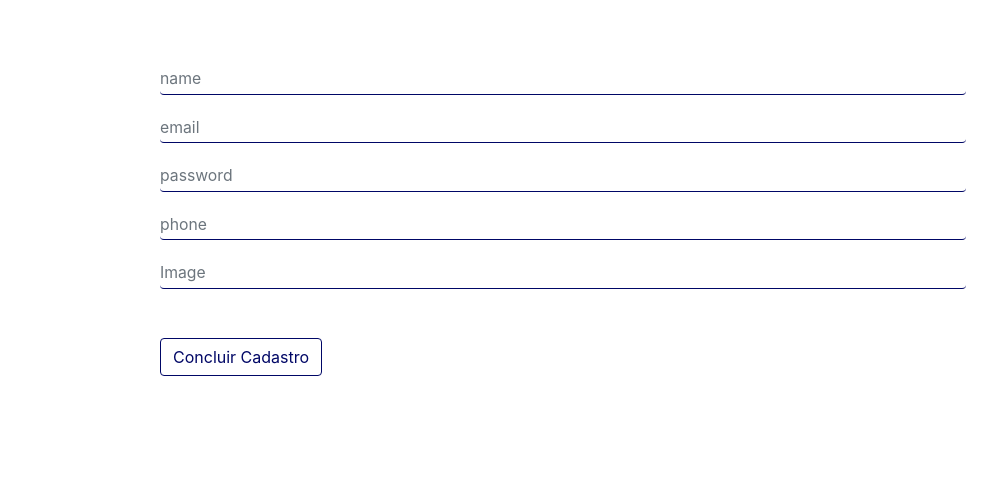
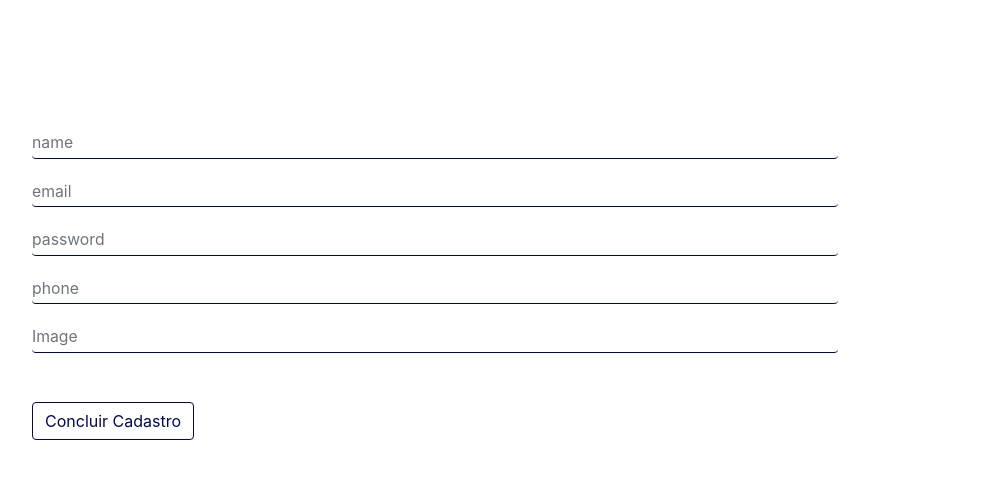
Before and after one commit to JoaoLucas23/System-Jr, a React (Create React App) app in the folder react-app/: page /cadastro in a window 1280 px wide. Shown: the top 478 px of the page, without its empty margins (224-1221 px from the left). Built offline with nearby package versions, Linux system fonts and the light colour scheme; no server answers.

Commit message:
css cadastro

```diff
--- a/react-app/src/componentes/Cadastro/Cadastro.css
+++ b/react-app/src/componentes/Cadastro/Cadastro.css
@@ -1,8 +1,10 @@
 
 .formUsuario{
-  padding-top: 5% ;
-  margin-left: 30%;
+  padding-top: 10% ;
+  margin-left: 20%;
+  margin-right: 20%;
   width: 70%;
+
 }
 
 .formUsuario.form *{
```
Also changed, not shown: 1 other file (tests, documents, lock files or other folders).
